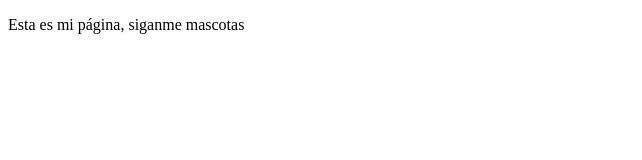
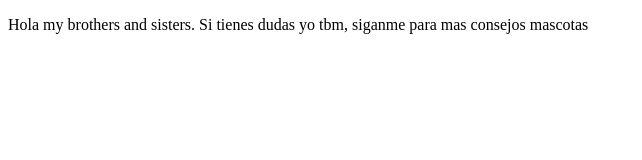
Before and after one commit to JohnPanto2021/proyectoDemoCursoPrework, a plain HTML site: page index.html in a window 1280 px wide. Shown: the whole page, without its empty margins (0-642 px from the left). Drawn offline with Linux system fonts and the light colour scheme.

Commit message:
cambios agregados por el king

```diff
--- a/index.html
+++ b/index.html
@@ -8,7 +8,7 @@
 </head>
 <body>
     <p>
-        Esta es mi página, siganme mascotas
+        Hola my brothers and sisters. Si tienes dudas yo tbm, siganme para mas consejos mascotas
     </p>
 </body>
 </html>
```
